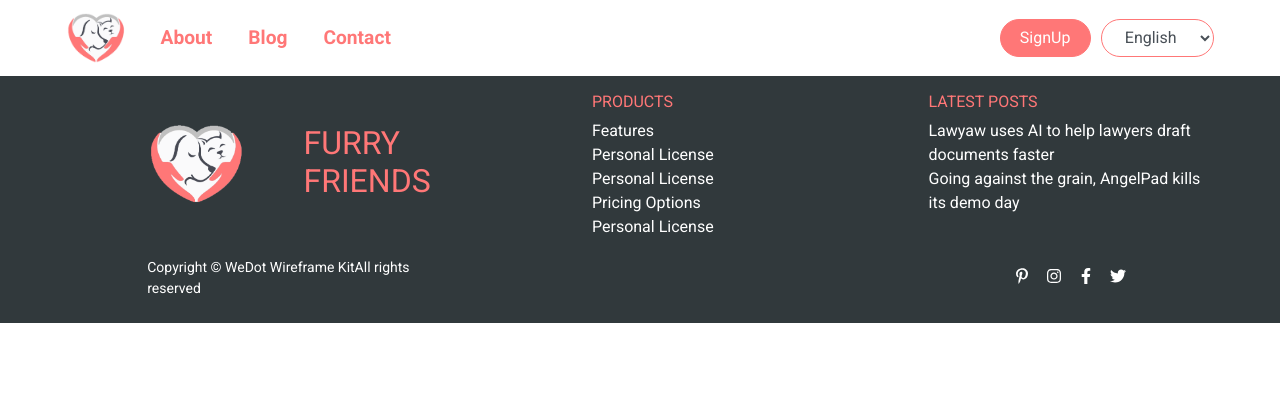
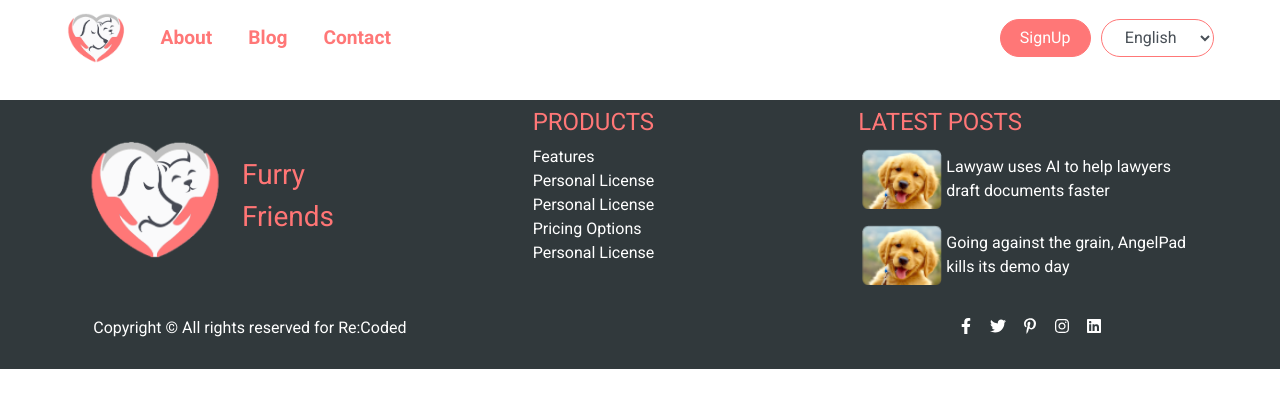
Before and after one commit to ReCoded-Org/capstone-turkey-animal-adoption, a React (Create React App) app: page / in a window 1280 px wide. Shown: the top 408 px of the page. Built offline with nearby package versions, Linux system fonts and the light colour scheme.

Commit message:
Delete the previous footer branch and add a new one

```diff
--- a/src/App.css
+++ b/src/App.css
@@ -16,21 +16,46 @@ body {
   background-color: #fc5d5d;
   border-color: #fc5d5d;
 }
-.page-footer{
 
-  background-color: #31393C  ;
+.page-footer {
+  background-color: #31393c;
   color: white;
 }
 
-.headersColor{
-  color: #FF7777  ;
+.headersColor {
+  color: #ff7777;
   text-align: left;
 }
 
-.ulJustify{
+.ulJustify {
   text-align: left;
 }
-.footer-copyright{
+.footer-copyright {
   text-align: left;
   font-size: 14px;
 }
+footer {
+  background-color: #31393c;
+  color: white;
+}
+h3 {
+  color: hsl(0, 100%, 73%);
+  text-align: left;
+}
+a {
+  color: white;
+}
+h4 {
+  color: #ff7777;
+  text-align: left;
+}
+
+.dogImage {
+  width: 30;
+  height: 20;
+  border-radius: 5px;
+}
+
+li {
+  text-align: left;
+}
--- a/src/App.js
+++ b/src/App.js
@@ -4,7 +4,7 @@ import Homepage from "./pages/homepage";
 import NavBar from "./components/NavBar/NavBar";
 import "bootstrap/dist/css/bootstrap.min.css";
 import "./App.css";
-import Footer from "./Components/Footer/Footer";
+import Footer from "./components/Footer/Footer";
 
 function App() {
   return (
--- a/src/Components/Footer/Footer.js
+++ b/src/Components/Footer/Footer.js
@@ -1,75 +1,98 @@
 import React from "react";
-import "bootstrap/dist/css/bootstrap.min.css";
 import {
+  FaFacebookF,
+  FaTwitter,
   FaPinterestP,
   FaInstagram,
-  FaFacebookF,
-  FaTwitter,
+  FaLinkedin,
 } from "react-icons/fa";
+import "bootstrap/dist/css/bootstrap.min.css";
+import logo from "./logo.png";
+import dog from "./Bg.png";
 
-import logo from "./logo.png";
-
-// import { RiTwitterFill } from "react-icons/fa";
-
+// footer component start here 👌
 const Footer = () => {
   return (
-    <footer className="page-footer font-small  pt-2 pb-4">
-      <div className="container-fluid text-center text-md-left row">
-        <div className="col-md-3 mb-md-0 mb-3 container pt-4 ">
-          <div className="row pt-3">
-            <div className="col-md-6 ">
-              <img src={logo} alt="myLogo" width="100px" height="80px" />
+    <footer className="text-center text-lg-start mt-4 pb-3">
+      <div className="container p-2">
+        <div className="row">
+          <div className="col">
+            <div className="d-flex align-items-center pb-4 pt-4">
+              <div className="p-2">
+                <img src={logo} alt="my logo" width="140" height="120" />
+              </div>
+              <div className="p-2">
+                <h3>Furry</h3>
+                <h3>Friends</h3>
+              </div>
             </div>
-            <div className="col-md-6 align-self-center  ">
-              <h2 className="text-uppercase headersColor ">Furry Friends</h2>
+            <div className="pt-4 text-white">
+              Copyright © All rights reserved for Re:Coded
             </div>
           </div>
 
-          <div className="footer-copyright pt-5">
-            Copyright © WeDot Wireframe KitAll rights reserved
+          <div className="col pl-5">
+            <h4 className="pl-5">PRODUCTS</h4>
+            <ul className="list-group pl-5">
+              <li className="list-unstyled text-white">Features </li>
+              <li className="list-unstyled text-white">Personal License </li>
+              <li className="list-unstyled text-white">Personal License </li>
+              <li className="list-unstyled text-white">Pricing Options </li>
+              <li className="list-unstyled text-white">Personal License</li>
+            </ul>
           </div>
-        </div>
-        <hr className="clearfix w-100 d-md-none pb-3 " />
-        <div className="col-md-3 mb-md-0 mb-3 pt-2 mr-4">
-          <h6 className="text-uppercase headersColor">PRODUCTS</h6>
-          <ul className="list-unstyled ulJustify">
-            <li href="#">Features</li>
-            <li href="#">Personal License</li>
-            <li href="#">Personal License</li>
-            <li href="#">Pricing Options</li>
-            <li href="#">Personal License</li>
-          </ul>
-        </div>
-        <div className="col-md-3 mb-md-0 mb-3 pt-2 mr-4">
-          <h6 className="text-uppercase headersColor">LATEST POSTS</h6>
-          <ul className="list-unstyled ulJustify">
-            <li href="#">
-              Lawyaw uses AI to help lawyers draft documents faster
-            </li>
 
-            <li href="#">
-              Going against the grain, AngelPad kills its demo day
-            </li>
-          </ul>
-          <div className="d-flex justify-content-center pt-4">
-            <div className="m-2">
-              <FaPinterestP />
+          <div className="col">
+            <h4>LATEST POSTS</h4>
+            <ul className="list-group pb-2 ">
+              <div className=" d-flex align-items-center">
+                <img
+                  src={dog}
+                  alt="dog"
+                  width="80"
+                  height="60"
+                  className="m-1"
+                />
+                <li className="list-unstyled text-white ">
+                  Lawyaw uses AI to help lawyers draft documents faster
+                </li>
+              </div>
+              <div className="d-flex align-items-center pt-2">
+                <img
+                  src={dog}
+                  alt="dog"
+                  width="80"
+                  height="60"
+                  className="m-1"
+                />
+                <li className="list-unstyled text-white">
+                  Going against the grain, AngelPad kills its demo day
+                </li>
+              </div>
+            </ul>
+
+            <div className="d-sm-flex justify-content-sm-center pt-2">
+              <div className="p-2">
+                <FaFacebookF />
+              </div>
+              <div className="p-2">
+                <FaTwitter />
+              </div>
+              <div className="p-2">
+                <FaPinterestP />
+              </div>
+              <div className="p-2 ">
+                <FaInstagram />
+              </div>
+              <div className="p-2">
+                <FaLinkedin />
+              </div>
             </div>
-            <div className="m-2">
-              <FaInstagram />
-            </div>
-            <div className="m-2">
-              <FaFacebookF />
-            </div>
-            <div className="m-2">
-              <FaTwitter />
-            </div>
-
-            {/* <AiFillTwitterCircle /> */}
           </div>
         </div>
       </div>
     </footer>
   );
 };
+
 export default Footer;
```
Also changed, not shown: src/Components/Footer/Bg.png (added).
